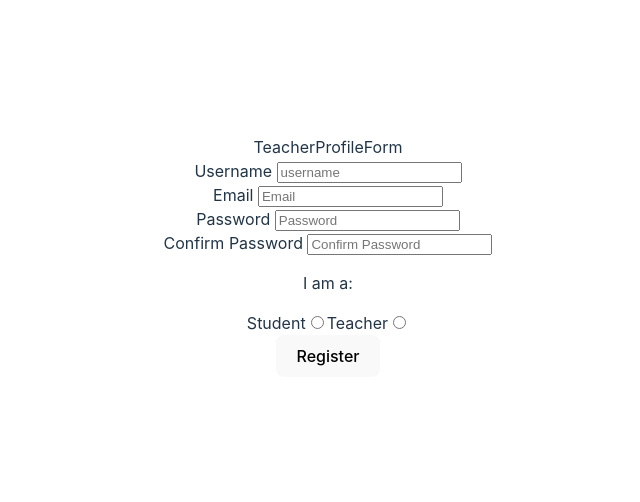
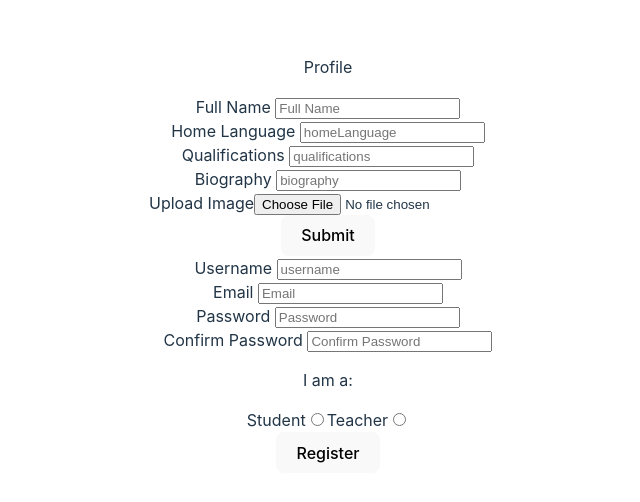
Before and after one commit to santhi26/debugging-dialects, a React (Vite) app in the folder frontend/: page / in a window 1280 px wide. Shown: the part 144-646 px from the top of the page, without its empty margins (312-952 px from the left). Built offline with nearby package versions, Linux system fonts and the light colour scheme.

Commit message:
profile form

```diff
--- a/frontend/src/components/TeacherProfileForm/index.jsx
+++ b/frontend/src/components/TeacherProfileForm/index.jsx
@@ -2,9 +2,100 @@ import React, {useState, useEffect} from 'react';
 
 
 export default function TeacherProfileForm() {
+    const [fullName, setFullName] = useState("");
+    const [biography, setBiography] = useState("");
+    const [homeLanguage, setHomeLanguage] = useState("");
+    const [qualifications, setQualifications] = useState("");
+    const [image, setImage] =  useState("")
 
 
+    const handleInputChange = (e) => {
+        const { id, value } = e.target;
+
+        if (id === "fullname") {
+          setFullName(value);
+        } else if (id === "biography") {
+          setBiography(value);
+        } else if (id === "homeLanguage") {
+          setHomeLanguage(value);
+        } else if (id === "qualifications") {
+          setQualifications(value);
+        }
+    }
+
+    const handleSubmit  = (e) => {
+        e.preventDefault();
+        registerAPI()
+    }
+
+    const handleImageChange = (e) => {
+        const file = e.target.files[0]; // Get the first selected file (if multiple files are allowed)
+        setImage(file);
+      };
+
+    const registerAPI = async() => {
+        try {
+            const options = {
+                method: "POST",
+                headers: {
+                    'Accept': 'application/json',
+                    'Content-Type': 'application/json'
+                },
+                body: JSON.stringify({
+                    username: username,
+                    password: password,
+                    email: email,
+                    role: role,
+                    joined_date: new Date().toISOString()
+            })}
+
+            const response = await fetch('http://localhost:3000/api/user/register', options);
+            const data = await response.json();
+            localStorage.setItem("username", data.username);
+            localStorage.setItem("token", data.token);
+
+
+        } catch (error) {
+            console.log(error)
+        }
+    }
+
     return (
-    <div>TeacherProfileForm</div>
+        <>
+            <p>Profile</p>
+            <form className="Form" onSubmit={handleSubmit}>
+        <div className="fullname">
+            <label className="form_label" htmlFor="fullname">Full Name </label>
+            <input className="form_input" value={fullName} onChange = {(e) => handleInputChange(e)} type="text" id="fullname" placeholder="Full Name"/>
+        </div>
+        <div className="homeLanguage">
+            <label className="form_label" htmlFor="homeLanguage">Home Language </label>
+            <input className="form_input" value={homeLanguage} onChange = {(e) => handleInputChange(e)} type="homeLanguage"  id="homeLanguage" placeholder="homeLanguage" required/>
+        </div>
+        <div className="qualifications">
+            <label className="form_label" htmlFor="qualifications">Qualifications </label>
+            <input className="form_input" value={qualifications} onChange = {(e) => handleInputChange(e)} type="password" id="qualifications" placeholder="qualifications" required/>
+        </div>
+        <div className="biography">
+            <label className="form_label" htmlFor="biography"> Biography </label>
+            <input className="form_input" value={biography} onChange = {(e) => handleInputChange(e)} type="textarea" id="biography" placeholder="biography" />
+        </div>
+        <div className="image">
+          <label className="form_label" htmlFor="image">Upload Image</label>
+          <input
+            type="file"
+            id="image"
+            accept="image/*" // Only allow image files
+            onChange={handleImageChange}
+          />
+        </div>
+
+        <div className="submit-button">
+            <button type="submit" className="btn">Submit</button>
+        </div>
+
+    </form>
+        </>
+
   )
 }
```
